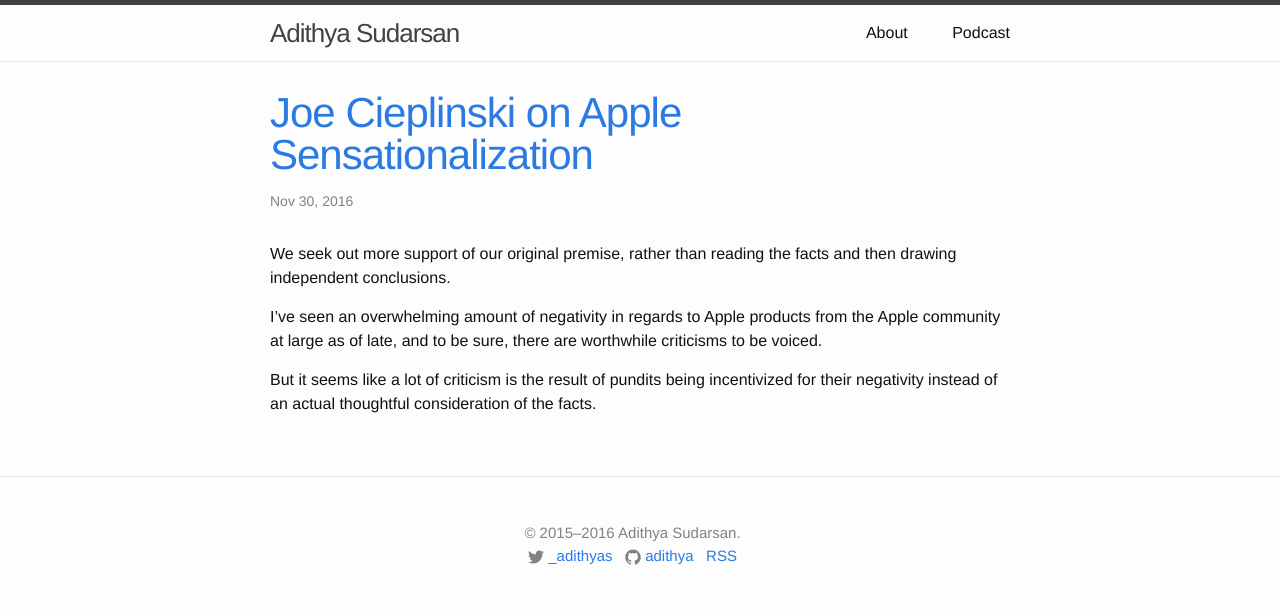
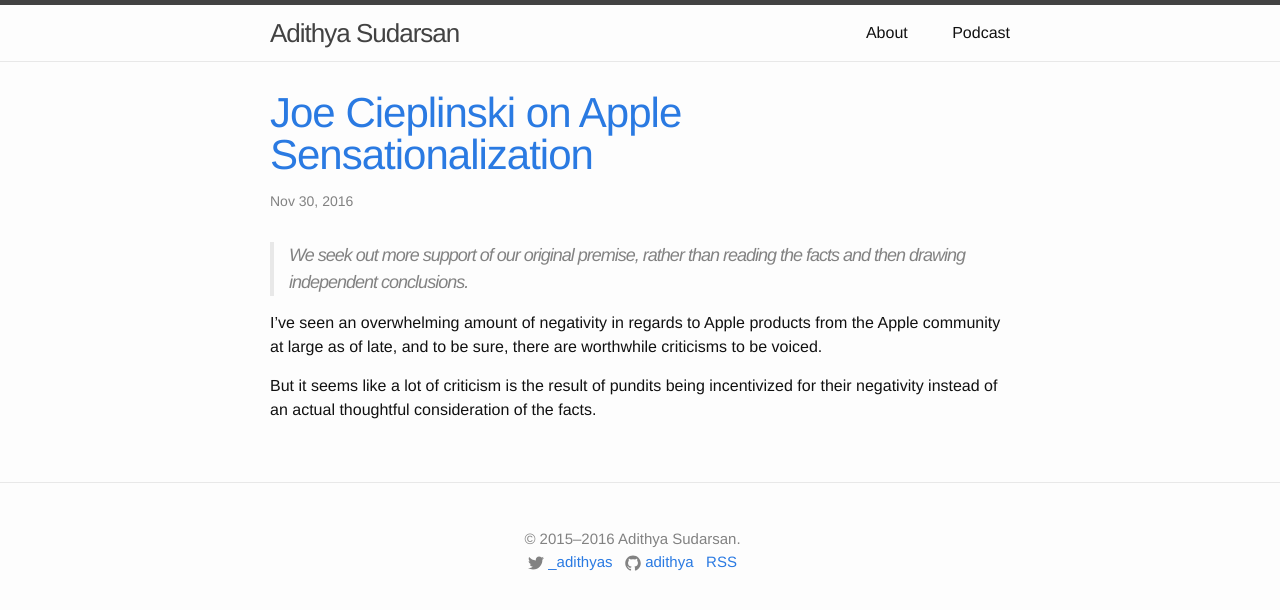
Before and after one commit to adithya/adithya.github.io, a Jekyll site: the page built from _posts/2016-11-29-joec-on-apple-sensationalization.md, in a window 1280 px wide. Shown: the top 610 px of the page. Built offline with Jekyll 4.4.1, drawn with Linux system fonts in a browser that asks for light colours.

Commit message:
Qute fix in JC article

```diff
--- a/_posts/2016-11-29-joec-on-apple-sensationalization.md
+++ b/_posts/2016-11-29-joec-on-apple-sensationalization.md
@@ -6,7 +6,7 @@
 external-url: http://www.joecieplinski.com/blog/2016/11/29/the-premise/
 ---
 
-We seek out more support of our original premise, rather than reading the facts and then drawing independent conclusions.
+>We seek out more support of our original premise, rather than reading the facts and then drawing independent conclusions.
 {: title="Blockquote title"}
 
 I've seen an overwhelming amount of negativity in regards to Apple products from the Apple community at large as of late, and to be sure, there are worthwhile criticisms to be voiced.
```
